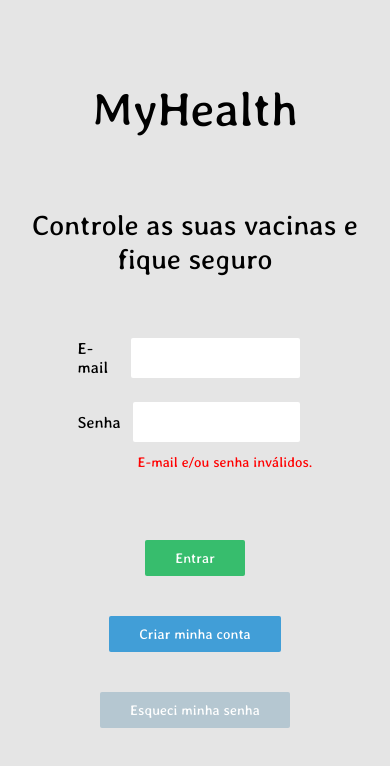
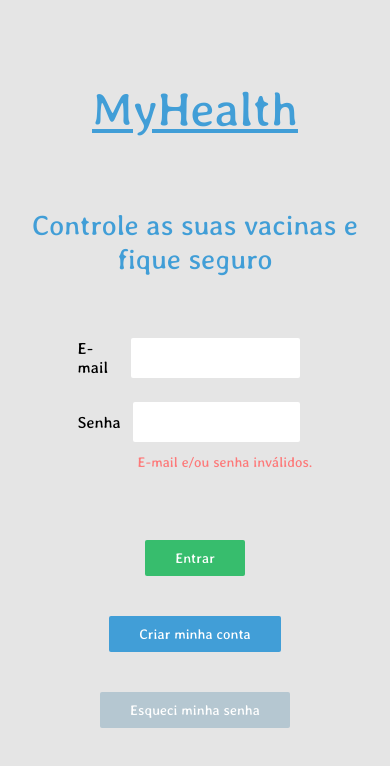
Before and after one commit to iwataniKenji/my-health, a React Native app: screen / in a window 390 px wide. Shown: the top 766 px of the page. Built offline with nearby package versions, Linux system fonts and the light colour scheme.

Commit message:
style: changes homescreen text colors

```diff
--- a/components/InputSection.tsx
+++ b/components/InputSection.tsx
@@ -52,11 +52,12 @@ const styles = StyleSheet.create({
     width: "80%",
     backgroundColor: "#fff",
     fontFamily: "averiaLibre-regular",
+    color: "rgba(65, 158, 215, 1)",
   },
 
   invalidInput: {
-    color: "red",
     marginLeft: 60,
     fontFamily: "averiaLibre-regular",
+    color: "rgba(253, 121, 121, 1)",
   },
 });
--- a/screens/Home.tsx
+++ b/screens/Home.tsx
@@ -35,6 +35,8 @@ const styles = StyleSheet.create({
     fontSize: 48,
     marginTop: 40,
     fontFamily: "averiaLibre-regular",
+    color: "rgba(65, 158, 215, 1)",
+    textDecorationLine: "underline",
   },
 
   appDescription: {
@@ -42,5 +44,6 @@ const styles = StyleSheet.create({
     marginTop: 20,
     textAlign: "center",
     fontFamily: "averiaLibre-regular",
+    color: "rgba(65, 158, 215, 1)",
   },
 });
```
